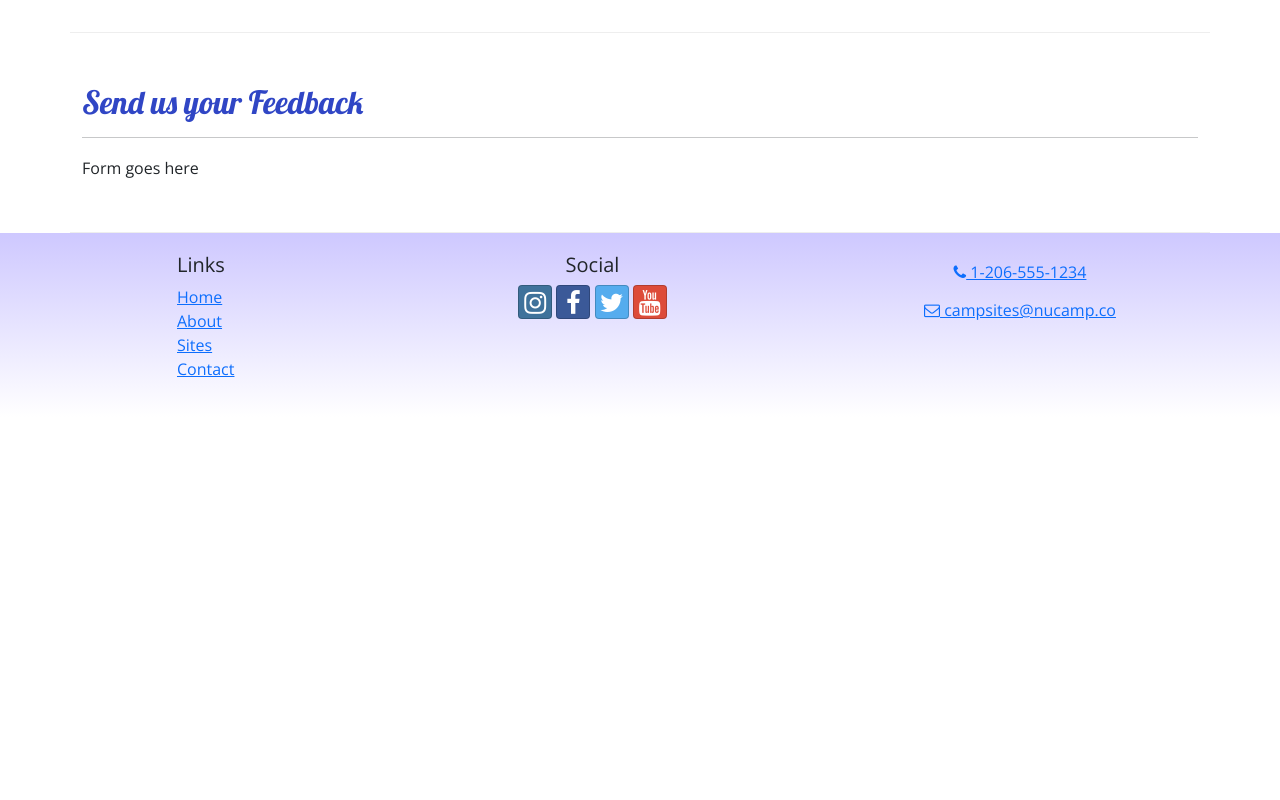
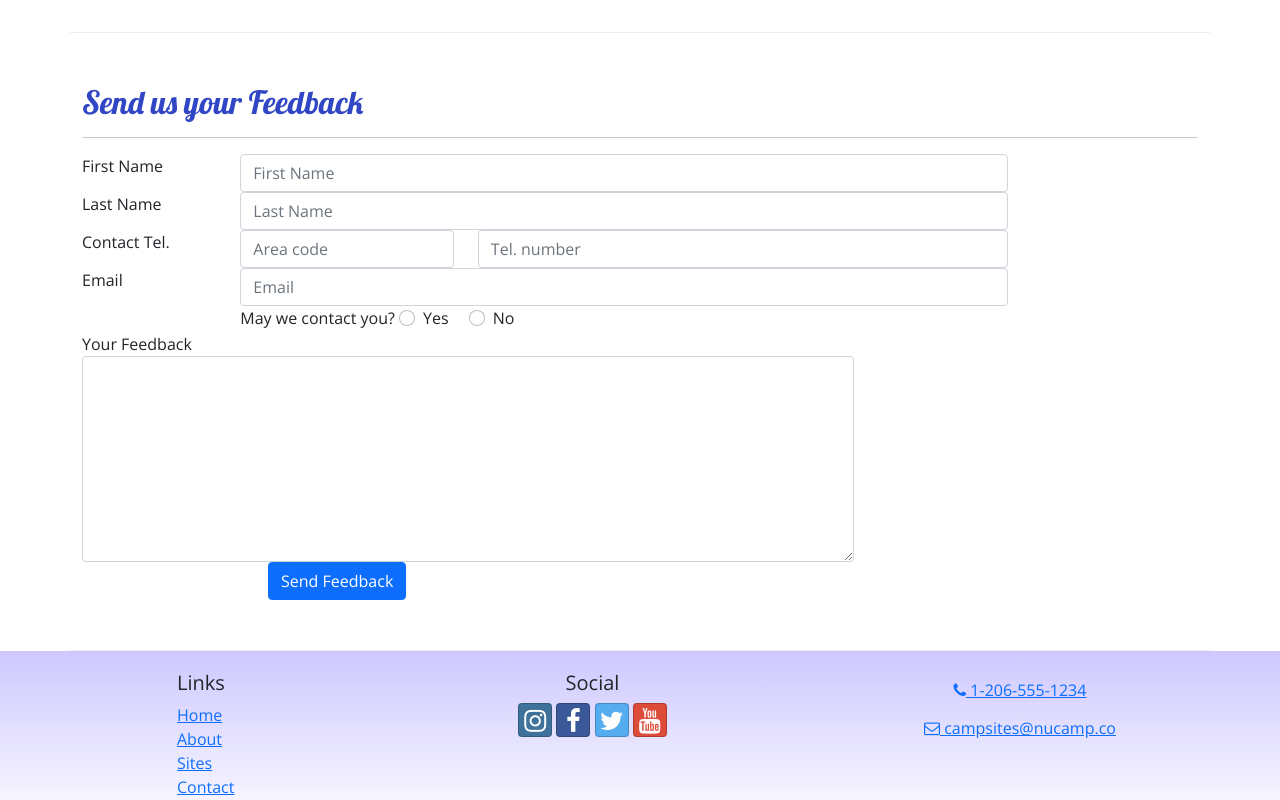
Before and after one commit to elahoda/My-First-BootStrap-Project, a website: page contactus.html in a window 1280 px wide. Shown: the part 518-1318 px from the top of the page. Before the commit the page ends 935 px from the top, so only its background shows below. Drawn offline with nearby package versions, Linux system fonts and the light colour scheme.

Commit message:
new form using bootrap styling

```diff
--- a/contactus.html
+++ b/contactus.html
@@ -80,8 +80,67 @@
                 <h2>Send us your Feedback</h2>
                 <hr />
             </div>
+
             <div class="col-md-10">
-                Form goes here
+                <form>
+                    <div class="form-group row">
+                        <label for="firstName" class="col-md-2 col-form-lable">First Name</label>
+                        <div class="col-md-10">
+                            <input type="text" class="form-control" id="firstName" name="firstName" placeholder="First Name" />
+                        </div>
+                    </div>
+
+                    <div class="form-group row">
+                        <label for="lastName" class="col-md-2 col-form-lable">Last Name</label>
+                        <div class="col-md-10">
+                        <input type="text" class="form-control" id="lastName" name="lastName" placeholder="Last Name" />
+                        </div>
+                    </div>
+
+                    <div class="form-group row">
+                    <label for="areaCode" class="col-md-2 col-form-lable">Contact Tel.</label>
+                        <div class="col-5 col-md-3">
+                            <input type="tel" class="form-control" id="areaCode" name="areaCode" placeholder="Area code" />
+                        </div>
+
+                            <div class="col-7">
+                                    <input type="tel" class="form-control" name="telNum" placeholder="Tel. number" />
+                            </div>
+                        </div>
+
+                        <div class="form-group row">
+                            <label for="email" class="col-md-2 form-lable">Email</label>
+                            <div class="col-md-10">
+                                <input type="email" class="form-control" id="email" name="email" placeholder="Email" />
+                            </div>
+                        </div>
+
+                    <div class="form-group row">
+                        <div class="col offset-md-2">
+                            May we contact you?
+                             <div class="form-check form-check-inline">
+                                <input type="radio" class="form-check-input" id="contactYes" name="contactRadios" value="yes" />
+                                <label for="contactYes" class="form-check-lable">Yes</label>
+                            </div>
+                            <div class="form-check form-check-inline">
+                                <input type="radio" class="form-check-input" id="contactNo" name="contactRadios" value="no" />
+                                <label for="contactNo" class="form-check-lable">No</label>
+                            </div>
+                        </div>
+                    </div>
+
+                    <div class="form-group row"></div>
+                            <label for="feedback" class="col-md-2 col-form-lable" >Your Feedback</label>
+                            <div class="col-md-10">
+                                <textarea id="feedback" class="form-control" name="feedback" rows="8"></textarea>
+                            </div>
+                        </div>
+                    <div class="form-group row">
+                        <div class="offset-md-2 col-md-10">
+                            <button type="submit" class="btn btn-primary" >Send Feedback</button>
+                        </div>
+                    </div>
+                </form>
             </div>
        </div>
 
```
